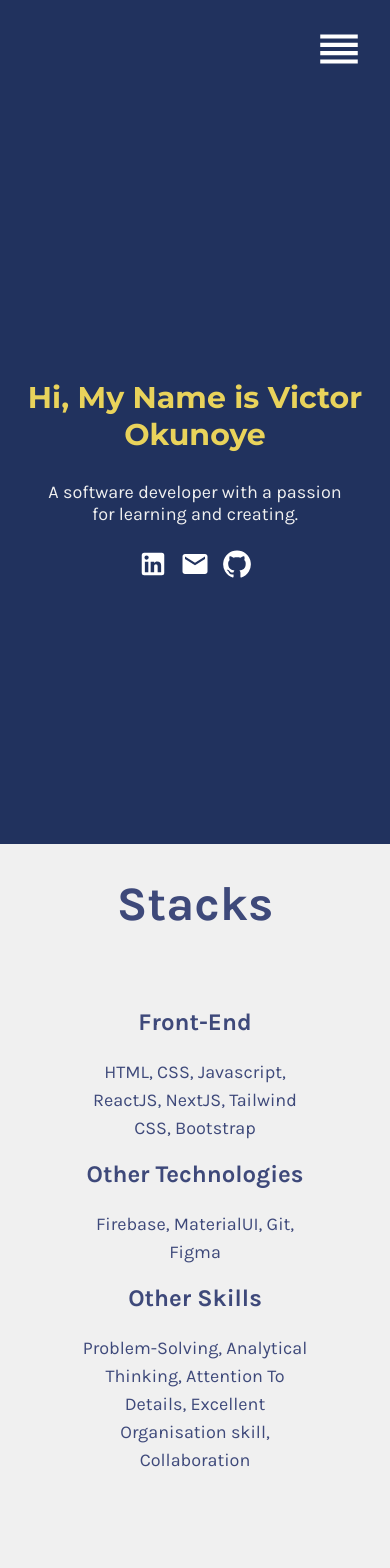
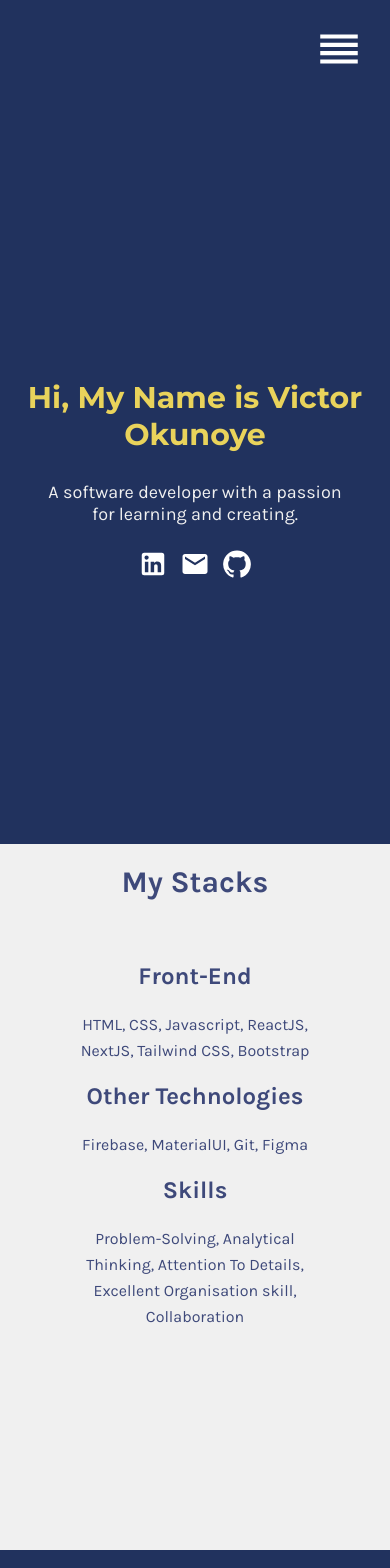
Before and after one commit to Ovsclassic/ovs-personalportfolio, a React (Vite) app: page / in a window 390 px wide. Shown: the top 1568 px of the page. Built offline with nearby package versions, Linux system fonts and the light colour scheme.

Commit message:
Adjust fontsize for the home sec and install icons

```diff
--- a/package.json
+++ b/package.json
@@ -15,6 +15,7 @@
     "@mui/material": "^5.11.8",
     "react": "^18.2.0",
     "react-dom": "^18.2.0",
+    "react-icons": "^4.8.0",
     "react-router-dom": "^6.9.0",
     "react-vertical-timeline-component": "^3.6.0"
   },
--- a/src/pages/Home.jsx
+++ b/src/pages/Home.jsx
@@ -35,7 +35,7 @@ const Home = () => {
         </div>
       </div>
       <div className="skills">
-        <h1> Stacks </h1>
+        <h1> My Stacks </h1>
         <ol className="list">
           <li className="item">
             <h2> Front-End </h2>
@@ -48,7 +48,7 @@ const Home = () => {
             <span>Firebase, MaterialUI, Git, Figma</span>
           </li>
           <li className="item">
-            <h2> Other Skills </h2>
+            <h2> Skills </h2>
             <span>
               Problem-Solving, Analytical Thinking, Attention To Details,
               Excellent Organisation skill, Collaboration
--- a/src/styles/Home.css
+++ b/src/styles/Home.css
@@ -36,7 +36,7 @@
 }
 
 .skills {
-  font-size: 24px;
+  font-size: 22px;
   width: 100%;
   display: flex;
   justify-content: center;
@@ -54,7 +54,7 @@
 }
 
 .list span {
-  font-size: 18px;
+  font-size: 20px;
 }
 
 @media only screen and (max-width: 600px) {
@@ -74,6 +74,12 @@
   .list {
     padding: 0;
   }
+  .list span {
+    font-size: 16px;
+  }
+  .skills h1 {
+    font-size: 30px;
+  }
 
   .skills h2 {
     font-size: 24px;
```
Also changed, not shown: 1 other file (tests, documents, lock files or other folders).
